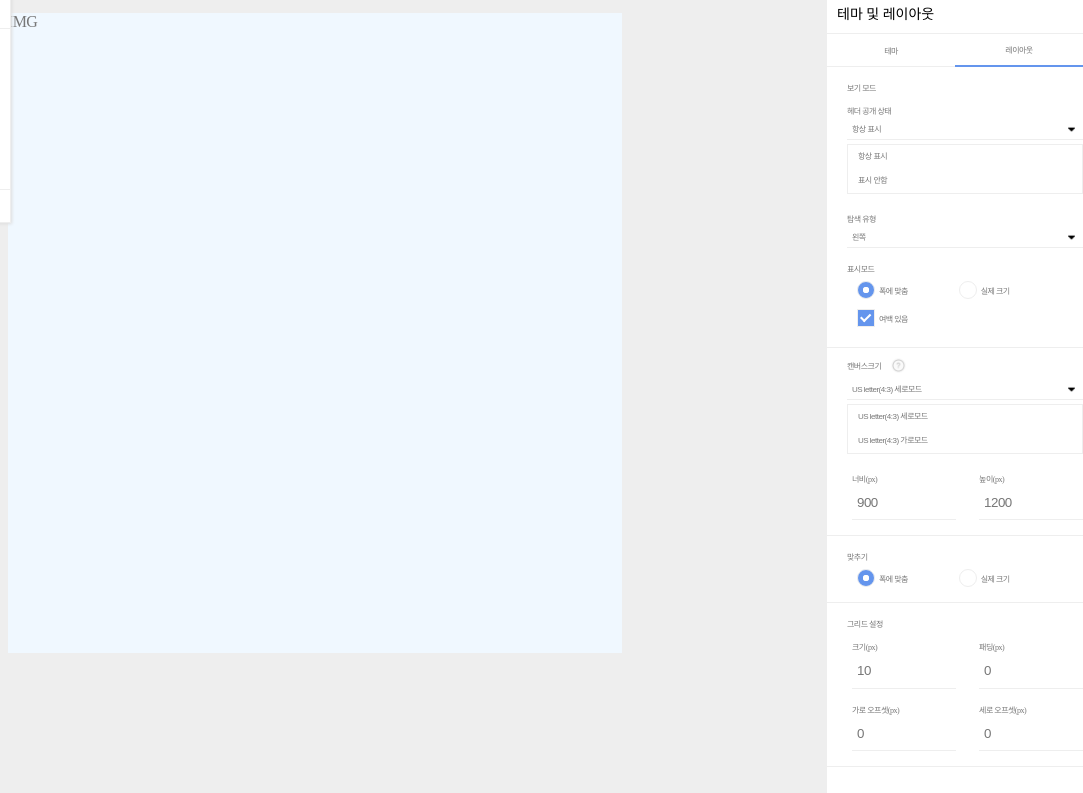
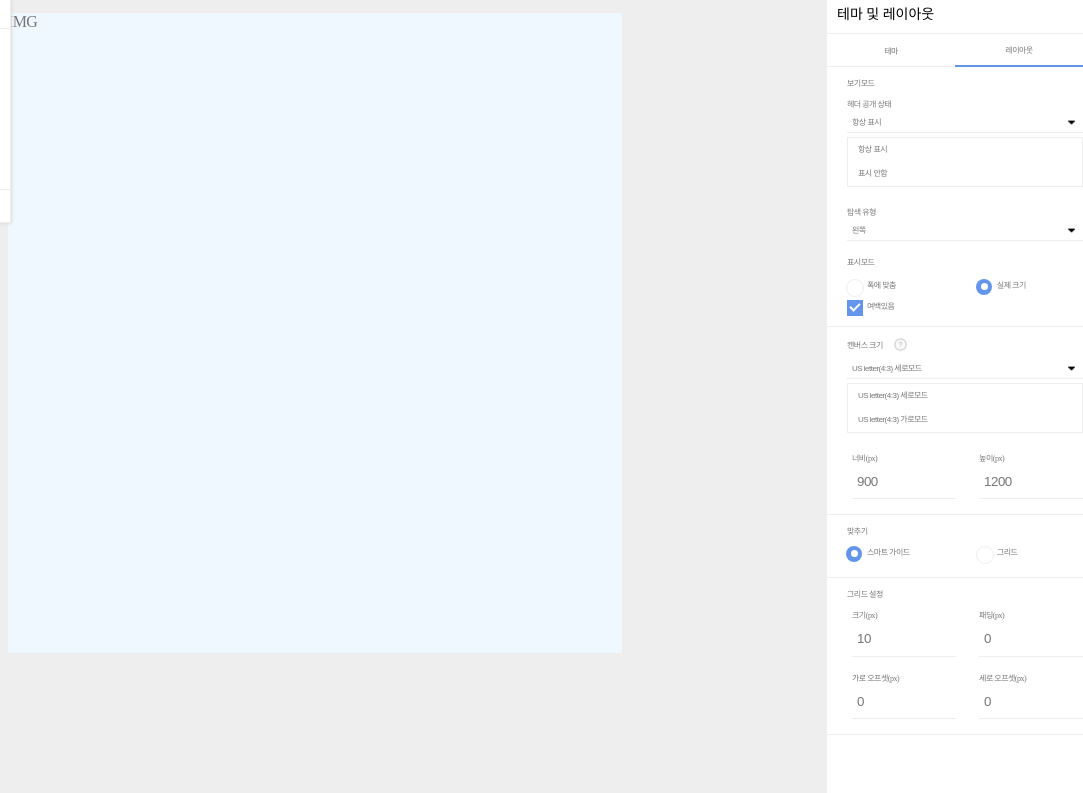
Before and after one commit to ohmy04180/data-studio, a plain HTML site: page views/index.html in a window 1280 px wide. Shown: the part 86-879 px from the top of the page, 197-1280 px from the left. Drawn offline with Linux system fonts and the light colour scheme.

Commit message:
refactor: body영역class 및 구조 변경

```diff
--- a/src/scss/_main-slidingmenu-canvassize.scss
+++ /dev/null
@@ -1,42 +0,0 @@
-.sliding-box {
-  padding-bottom: 20px;
-  .sliding-canvassize-title {
-    @include flex(flex-start, center);
-    span {
-      margin-right: 10px;
-    }
-    .sliding-subtitle__icon {
-      width: 15px;
-      height: 15px;
-      border-radius: 100%;
-      background-color: rgba($color: #eee, $alpha: 0.3);
-    }
-    .sliding-subtitle__icon img {
-      width: 100%;
-      vertical-align: top;
-      opacity: 0.2;
-    }
-  }
-  .size {
-    width: 100%;
-    @include flex(space-between, center);
-    flex-wrap: wrap;
-    padding-left: 5px;
-    .size__list {
-      width: 45%;
-      padding: 5px 0;
-      label {
-        font-size: 8px;
-        width: 100%;
-      }
-      input {
-        border: none;
-        border-bottom: $border-eee;
-        width: 100%;
-        padding-left: 5px;
-        line-height: 2.5;
-        outline-style: none;
-      }
-    }
-  }
-}
--- a/src/scss/_main-slidingmenu-selectbox.scss
+++ /dev/null
@@ -1,62 +0,0 @@
-.sliding-box {
-  .selector-selectbox__option {
-    @include flex(flex-start, center);
-    padding-left: 10px;
-    position: relative;
-    .selector-selectbox__list {
-      width: 45%;
-      padding: 5px 0;
-      @include flex(flex-start, center);
-    }
-    .selector-selectbox__list input {
-      width: 0px;
-      height: 0px;
-    }
-    .selector-selectbox__list label {
-      padding-left: 4px;
-      font-size: 8px;
-    }
-    .selector-selectbox__list::before {
-      content: "";
-      width: 16px;
-      height: 16px;
-      border: $border-eee;
-      cursor: pointer;
-    }
-    .selector-selectbox__list::after {
-      content: "";
-      position: absolute;
-      cursor: pointer;
-    }
-    .selector-selectbox__radio::before {
-      border-radius: 50%;
-    }
-    .selector-selectbox__radio::after {
-      width: 6px;
-      height: 6px;
-      background-color: #fff;
-      border-radius: 50%;
-      position: absolute;
-      top: 50%;
-      left: 16px;
-      transform: translateY(-50%);
-    }
-    .selector-selectbox__radio.selector-selectbox__radio--selected::before {
-      background-color: cornflowerblue;
-    }
-    .selector-selectbox__checkbox::after {
-      width: 8px;
-      height: 4px;
-      border-left: 2px solid #fff;
-      border-bottom: 2px solid #fff;
-      position: absolute;
-      top: 14px;
-      left: 13px;
-      transform-origin: 0 0;
-      transform: rotate(-45deg);
-    }
-    .selector-selectbox__checkbox.selector-selectbox__checkbox--checked::before {
-      background-color: cornflowerblue;
-    }
-  }
-}
--- /dev/null
+++ b/src/scss/_main-slidingmenu-selector_checkbox.scss
@@ -0,0 +1,68 @@
+.selector-selectbox {
+  font-size: 8px;
+  @include flex(space-between, center);
+  .selector-selectbox__common {
+    padding-left: 20px;
+    position: relative;
+    width: 45%;
+    input {
+      position: absolute;
+      opacity: 0;
+      height: 0;
+      width: 0;
+    }
+    label {
+      cursor: pointer;
+    }
+    label::before {
+      content: "";
+      clear: both;
+      display: block;
+      position: absolute;
+      cursor: pointer;
+      top: 0;
+      left: 0;
+      height: 16px;
+      width: 16px;
+      background-color: #fff;
+      border: $border-eee;
+    }
+    label::after {
+      content: "";
+      clear: both;
+      display: block;
+      position: absolute;
+      cursor: pointer;
+    }
+    input:checked + label::before {
+      background-color: cornflowerblue;
+      border: none;
+    }
+  }
+  .checkbox {
+    label::after {
+      left: 5px;
+      top: 1px;
+      width: 4px;
+      height: 8px;
+      border: 2px solid white;
+      border-width: 0 2px 2px 0;
+      transform: rotate(45deg);
+    }
+  }
+  .radio {
+    margin: 10px 0;
+    label::before {
+      left: -1px;
+      border-radius: 50%;
+    }
+    label::after {
+      left: 4px;
+      top: 4px;
+      width: 7px;
+      height: 7px;
+      background-color: #fff;
+      border-radius: 50%;
+    }
+  }
+}
--- a/src/scss/_main-slidingmenu-selector_container.scss
+++ b/src/scss/_main-slidingmenu-selector_container.scss
@@ -1,14 +1,10 @@
-.sliding-box {
-  @include sectionBox;
-  .sliding-subtitle {
-    @include sectionTitle;
+.selector-container {
+  padding: 5px 0;
+  .selector-container__title {
+    width: 100%;
+    font-size: 8px;
   }
-  .selector-container {
-    padding: 5px 0;
-    .selector-container__title {
-      width: 100%;
-      font-size: 8px;
-    }
+  .selector-container__select {
     .selector-container__button {
       width: 100%;
       @include btnStyle(transparent, none);
@@ -27,14 +23,12 @@
         width: 30%;
       }
     }
-    .selector-container__option {
+    .selector-option__list {
       display: none;
       width: 100%;
       border: $border-eee;
       margin: 4px 0;
-      .selector-container__list {
-      }
-      .selector-container__list button {
+      .selector-option__item button {
         font-size: 8px;
         line-height: 3;
         text-align: left;
@@ -42,10 +36,10 @@
         padding-left: 10px;
         @include btnStyle(transparent, none);
       }
-      .selector-container__list button:hover {
+      .selector-option__item button:hover {
         background-color: $hoverStyle2;
       }
-      &.selector-container__option--open {
+      &.selector-option__list--open {
         display: block;
       }
     }
--- /dev/null
+++ b/src/scss/_main-slidingmenu-selector_number.scss
@@ -0,0 +1,26 @@
+.sliding-box {
+  // padding-bottom: 20px;
+
+  .size__list {
+    width: 100%;
+    @include flex(space-between, center);
+    flex-wrap: wrap;
+    padding-left: 5px;
+    .size__item {
+      width: 45%;
+      padding: 5px 0;
+      label {
+        font-size: 8px;
+        width: 100%;
+      }
+      input {
+        border: none;
+        border-bottom: $border-eee;
+        width: 100%;
+        padding-left: 5px;
+        line-height: 2.5;
+        outline-style: none;
+      }
+    }
+  }
+}
--- a/src/scss/_main-slidingmenu-title.scss
+++ b/src/scss/_main-slidingmenu-title.scss
@@ -1,25 +1,47 @@
-.sliding-title {
+.sliding__title {
   font-weight: 500;
   font-size: 14px;
   padding: 10px;
   border-bottom: $border-eee;
 }
-.sliding-option {
+.sliding-option__list {
   width: 100%;
   @include flex(center, center);
-  .sliding-option__list {
+  .sliding-option__item {
     @include flex(center, center);
     width: 50%;
     border-bottom: $border-eee;
   }
-  .sliding-option__list button {
+  .sliding-option__item button {
     @include btnStyle(none, none);
+    width: 100%;
     padding: 10px 0;
     font-size: 8px;
     text-align: center;
   }
-  .sliding-option__list.sliding-option__list--selected {
+  .sliding-option__item.sliding-option__item--selected {
     color: cornflowerblue;
     border-bottom: 2px solid cornflowerblue;
   }
 }
+.sliding-box {
+  @include sectionBox;
+  .sliding-box__title {
+    @include flex(flex-start, center);
+    .sliding-box__title-text {
+      @include sectionTitle;
+      margin-right: 10px;
+    }
+    .sliding-box__title-icon {
+      width: 15px;
+      height: 15px;
+      border-radius: 100%;
+      background-color: rgba($color: #eee, $alpha: 0.3);
+    }
+    .sliding-box__title-icon img {
+      width: 100%;
+      vertical-align: top;
+      opacity: 0.2;
+    }
+  }
+}
--- a/src/scss/index.scss
+++ b/src/scss/index.scss
@@ -10,8 +10,6 @@
 @import "_main-layout.scss";
 @import "_main-workspace.scss";
 @import "_main-slidingmenu-title.scss";
-@import "_main-slidingmenu-canvassize.scss";
-@import "_main-slidingmenu-selectbox.scss";
-@import "_main-slidingmenu-sizelist.scss";
-@import "_main-slidingmenu-gridsetting.scss";
+@import "_main-slidingmenu-selector_number.scss";
+@import "_main-slidingmenu-selector_checkbox.scss";
 @import "_main-slidingmenu-selector_container.scss";
--- a/views/index.html
+++ b/views/index.html
@@ -275,153 +275,153 @@
             <div class="workspace-product">IMG</div>
         </section>
         <section class="sliding">
-            <h3 class="sliding-title">테마 및 레이아웃</h3>
-            <ul class="sliding-option">
-                <li class="sliding-option__list"><button>테마</button></li>
-                <li class="sliding-option__list sliding-option__list--selected"><button>레이아웃</button></li>
+            <h3 class="sliding__title">테마 및 레이아웃</h3>
+            <ul class="sliding-option__list">
+                <li class="sliding-option__item"><button>테마</button></li>
+                <li class="sliding-option__item sliding-option__item--selected"><button>레이아웃</button></li>
             </ul>
             <div class=" sliding-box">
-                <span class="sliding-subtitle">보기 모드</span>
+                <div class="sliding-box__title">
+                    <span class="sliding-box__title-text">보기모드</span>
+                </div>
                 <ul class="selector">
                     <li class="selector-container">
-                        <!-- selector-container__button 클릭시 selector-container__option--open 추가  -->
+                        <!-- selector-container__button 클릭시 selector-option__item--open 추가  -->
                         <span class="selector-container__title">헤더 공개 상태</span>
+                        <div class="selector-container__select">
                             <button class="selector-container__button">
                                 <span class="selector-container__subtitle">항상 표시</span>
                                 <span class="selector-container__icon">
                                     <img src="../src/img/down.png" alt="">
                                 </span>
                             </button>
-                        <ul class="selector-container__option selector-container__option--open">
-                            <li class="selector-container__list">
+                            <ul class="selector-option__list selector-option__list--open">
+                                <li class="selector-option__item">
                                     <button>항상 표시</button>
                                 </li>
-                            <li class="selector-container__list">
+                                <li class="selector-option__item">
                                     <button>표시 안함</button>
                                 </li>
                             </ul>
+                        </div>
                     </li>
                     <li class="selector-container">
                         <span class="selector-container__title">탐색 유형</span>
+                        <div class="selector-container__select">
                             <button class="selector-container__button">
                                 <span class="selector-container__subtitle">왼쪽</span>
                                 <span class="selector-container__icon">
                                     <img src="../src/img/down.png" alt="">
                                 </span>
                             </button>
-                        <ul class="selector-container__option">
-                            <li class="selector-containe r__list">
+                            <ul class="selector-option__list">
+                                <li class="selector-option__item">
                                     <button>왼쪽</button>
                                 </li>
-                            <li class="selector-container__list">
+                                <li class="selector-option__item">
                                     <button>오른쪽</button>
                                 </li>
 
                             </ul>
+                        </div>
                     </li>
-                    <li class="selector-container selector-selectbox">
+                    <li class="selector-container">
                         <span class="selector-container__title">표시모드</span>
-                        <ul class="selector-selectbox__option">
-                            <!-- 클릭하면 selector-selectbox__radio--selected 추가, 리스트중에 하나만 활성화-->
-                            <li class="selector-selectbox__list selector-selectbox__radio selector-selectbox__radio--selected">
-                                <input type="radio" value="label" id="radio01">
-                                <label for="radio01">폭에 맞춤</label>
-                            </li>
-                            <li class="selector-selectbox__list selector-selectbox__radio">
-                                <input type="radio" value="label" id="radio01">
-                                <label for="radio01">실제 크기</label>
-                            </li>
-                        </ul>
-                        <ul class="selector-selectbox__option">
-                            <!-- 클릭하면 selector-selectbox__checkbox--checked 추가 클래스 토글-->
-                            <li class="selector-selectbox__list selector-selectbox__checkbox selector-selectbox__checkbox--checked">
-                                <input type="checkbox" value="label" id="checkbox01" selected>
-                                <label for="checkbox01">여백 있음</label>
-                            </li>
-                        </ul>
+                        <form class="selector-selectbox">
+                            <div class="radio selector-selectbox__common">
+                                <input id="radio1" type="radio" name="radio">
+                                <label for="radio1">폭에 맞춤</label>
+                            </div>
+                            <div class="radio selector-selectbox__common">
+                                <input id="radio2" type="radio" checked="checked"  name="radio">
+                                <label for="radio2">실제 크기</label>
+                            </div>
+                        </form>
+                        <form class="selector-selectbox">
+                            <div class="checkbox selector-selectbox__common">
+                                <input id="checkbox" type="checkbox" checked="checked">
+                                <label for="checkbox">여백있음</label>
+                            </div>
+                        </form>
                     </li>
                 </ul>
             </div>
             <div class="sliding-box">
-                <div class="sliding-canvassize-title">
-                    <span class="sliding-subtitle">캔버스크기</span>
-                    <span class="sliding-subtitle__icon">
+                <div class="sliding-box__title">
+                    <span class="sliding-box__title-text">캔버스 크기</span>
+                    <span class="sliding-box__title-icon">
                         <img src="../src/img/question.png" alt="">
                     </span>
                 </div>
                 <ul class="selector">
                     <li class="selector-container">
                         <!-- selector-container__button 클릭시 selector-container__option--open 추가  -->
+                        <div class="selector-container__select">
                             <button class="selector-container__button">
                                 <span class="selector-container__subtitle">US letter(4:3) 세로모드</span>
                                 <span class="selector-container__icon">
                                     <img src="../src/img/down.png" alt="">
                                 </span>
                             </button>
-                        <ul class="selector-container__option selector-container__option--open">
-                            <li class="selector-container__list">
+                            <ul class="selector-option__list selector-option__list--open">
+                                <li class="selector-option__item">
                                     <button>US letter(4:3) 세로모드</button>
                                 </li>
-                            <li class="selector-container__list">
+                                <li class="selector-option__item">
                                     <button>US letter(4:3) 가로모드</button>
                                 </li>
                             </ul>
+                        </div>
                     </li>
                 </ul>
-                <form>
-                    <ul class="size">
-                        <li class="size__list">
-                            <label>너비(px)</label>
-                            <input type="number" value="900">
-                        </li>
-                        <li class="size__list">
-                            <label>높이(px)</label>
-                            <input type="number" value="1200">
-                        </li>
-                    </ul>
+                <form class="size__list">
+                    <div class="size__item">
+                        <label for="width">너비(px)</label>
+                        <input id="width" type="number" value="900">
+                    </div>
+                    <div class="size__item">
+                        <label for="height">높이(px)</label>
+                        <input id="height" type="number" value="1200">
+                    </div>
+
                 </form>
-                <ul>
-                    <li>
-
-                    </li>
-                    <li></li>
-                </ul>
             </div>
             <div class="sliding-box">
-                <span class="sliding-subtitle">맞추기</span>
-                <ul class="selector-selectbox__option">
-                    <!-- 클릭하면 selector-selectbox__radio--selected 추가, 리스트중에 하나만 활성화-->
-                    <li class="selector-selectbox__list selector-selectbox__radio selector-selectbox__radio--selected">
-                        <input type="radio" value="label" id="radio01">
-                        <label for="radio01">폭에 맞춤</label>
-                    </li>
-                    <li class="selector-selectbox__list selector-selectbox__radio">
-                        <input type="radio" value="label" id="radio01">
-                        <label for="radio01">실제 크기</label>
-                    </li>
-                </ul>
+                <div class="sliding-box__title">
+                    <span class="sliding-box__title-text">맞추기</span>
+                </div>
+                <form class="selector-selectbox">
+                    <div class="radio selector-selectbox__common">
+                        <input id="radio3" type="radio" checked="checked" name="radio2">
+                        <label for="radio3">스마트 가이드</label>
+                    </div>
+                    <div class="radio selector-selectbox__common">
+                        <input id="radio4" type="radio" name="radio2">
+                        <label for="radio4">그리드</label>
+                    </div>
+                </form>
             </div>
             <div class="sliding-box">
-                <span class="sliding-subtitle">그리드 설정</span>
-                <form>
-                    <ul class="size">
-                        <li class="size__list">
-                            <label>크기(px)</label>
-                            <input type="number" value="10">
-                        </li>
-                        <li class="size__list">
-                            <label>패딩(px)</label>
-                            <input type="number" value="0">
-                        </li>
-                        <li class="size__list">
-                            <label>가로 오프셋(px)</label>
-                            <input type="number" value="0">
-                        </li>
-                        <li class="size__list">
-                            <label>세로 오프셋(px)</label>
-                            <input type="number" value="0">
-                        </li>
-                    </ul>
+                <div class="sliding-box__title">
+                    <span class="sliding-box__title-text">그리드 설정</span>
+                </div>
+                <form class="size__list">
+                    <div class="size__item">
+                        <label for="size">크기(px)</label>
+                        <input id="size" type="number" value="10">
+                    </div>
+                    <div class="size__item">
+                        <label for="padding">패딩(px)</label>
+                        <input id="padding" type="number" value="0">
+                    </div>
+                    <div class="size__item">
+                        <label for="offset_width">가로 오프셋(px)</label>
+                        <input id="offset_width" type="number" value="0">
+                    </div>
+                    <div class="size__item">
+                        <label for="offset_heigth">세로 오프셋(px)</label>
+                        <input id="offset_height" type="number" value="0">
+                    </div>
                 </form>
             </div>
         </section>
```
Also changed, not shown: src/scss/index.css, 1 other file. Lines whose indentation alone changed are shown as unchanged.
